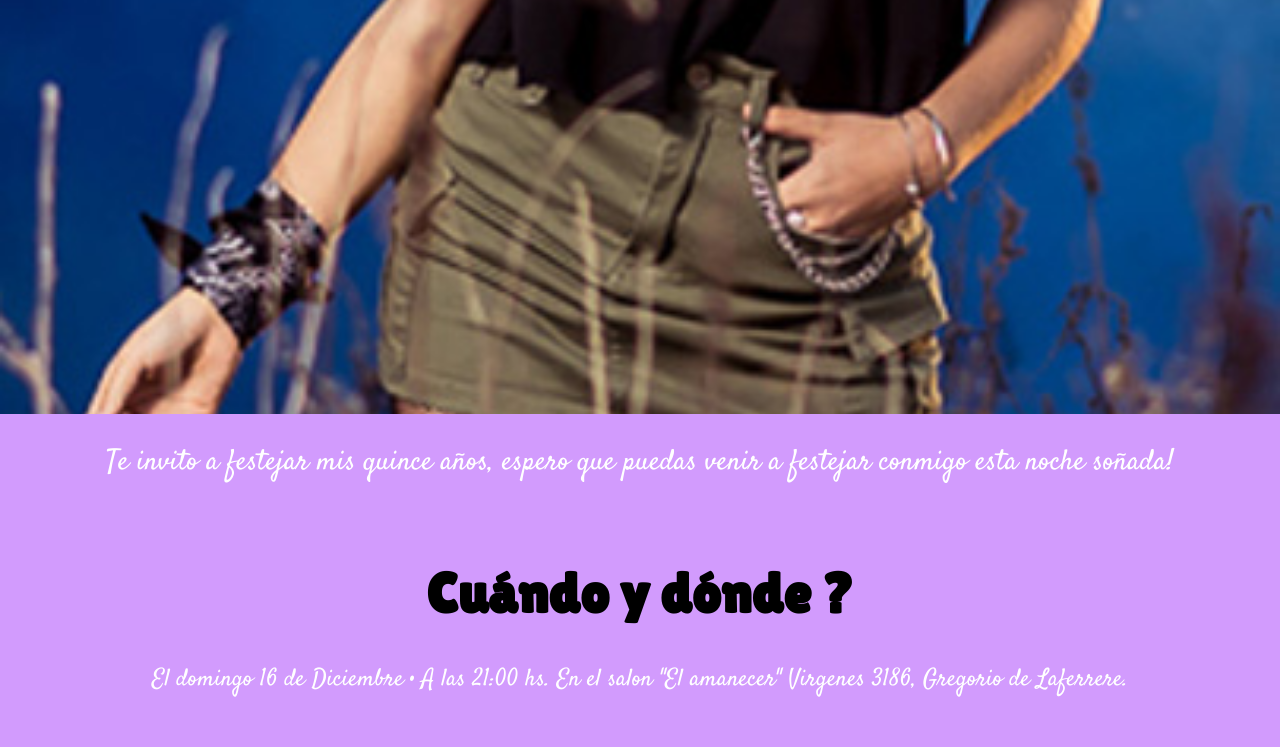
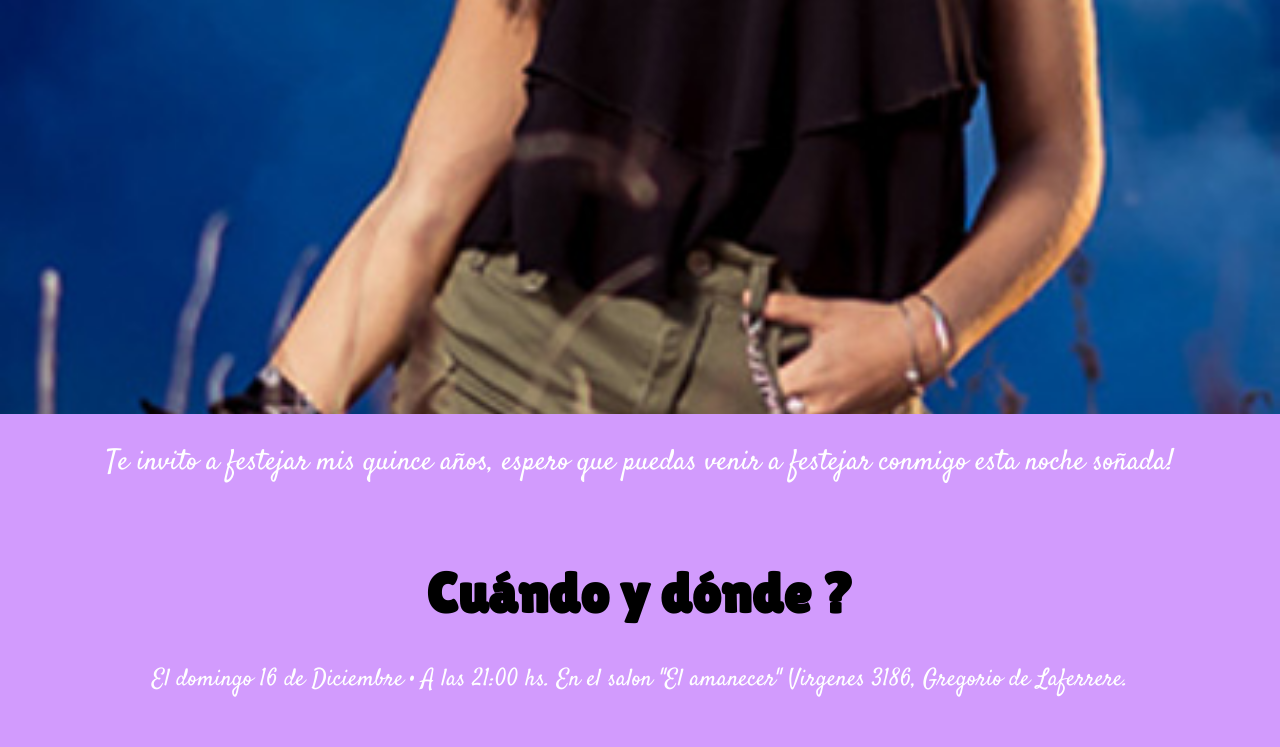
Before and after one commit to te-invito/te-invito.github.io, a plain HTML site: page index.html in a window 1280 px wide. Shown: the part 634-1381 px from the top of the page. Drawn offline with nearby package versions, Linux system fonts and the light colour scheme.

Commit message:
background-position: 50% 20%;

```diff
--- a/css/main.css
+++ b/css/main.css
@@ -588,7 +588,7 @@ padding-top: 30px;
     background-image: url(/img/portada.jpg);
     /* background-position: center center; */
     background-repeat: no-repeat;
-    background-position: 50% 30%;
+    background-position: 50% 20%;
     /* background-attachment: fixed; */
     background-size: cover;
     margin-top: 70px;
```
